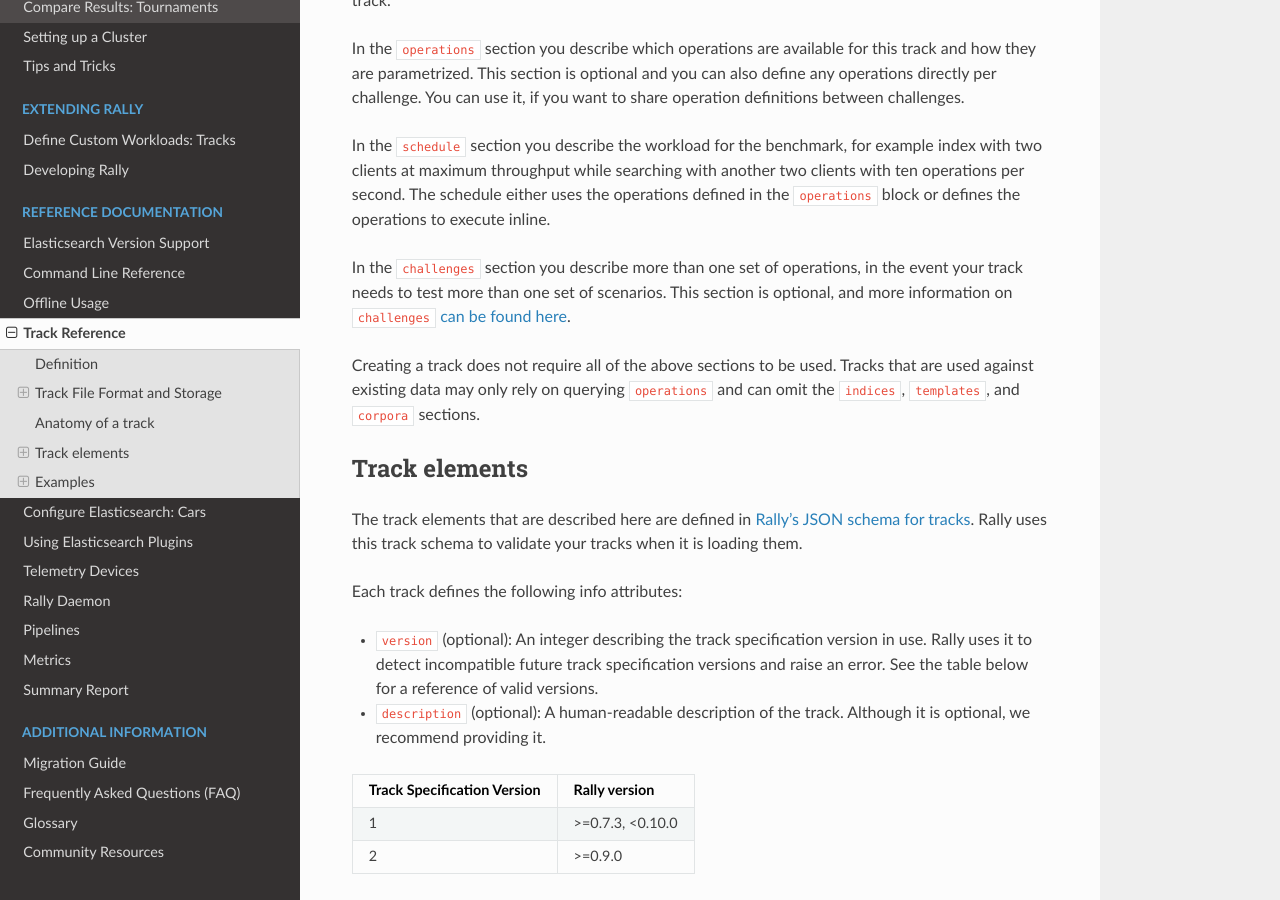
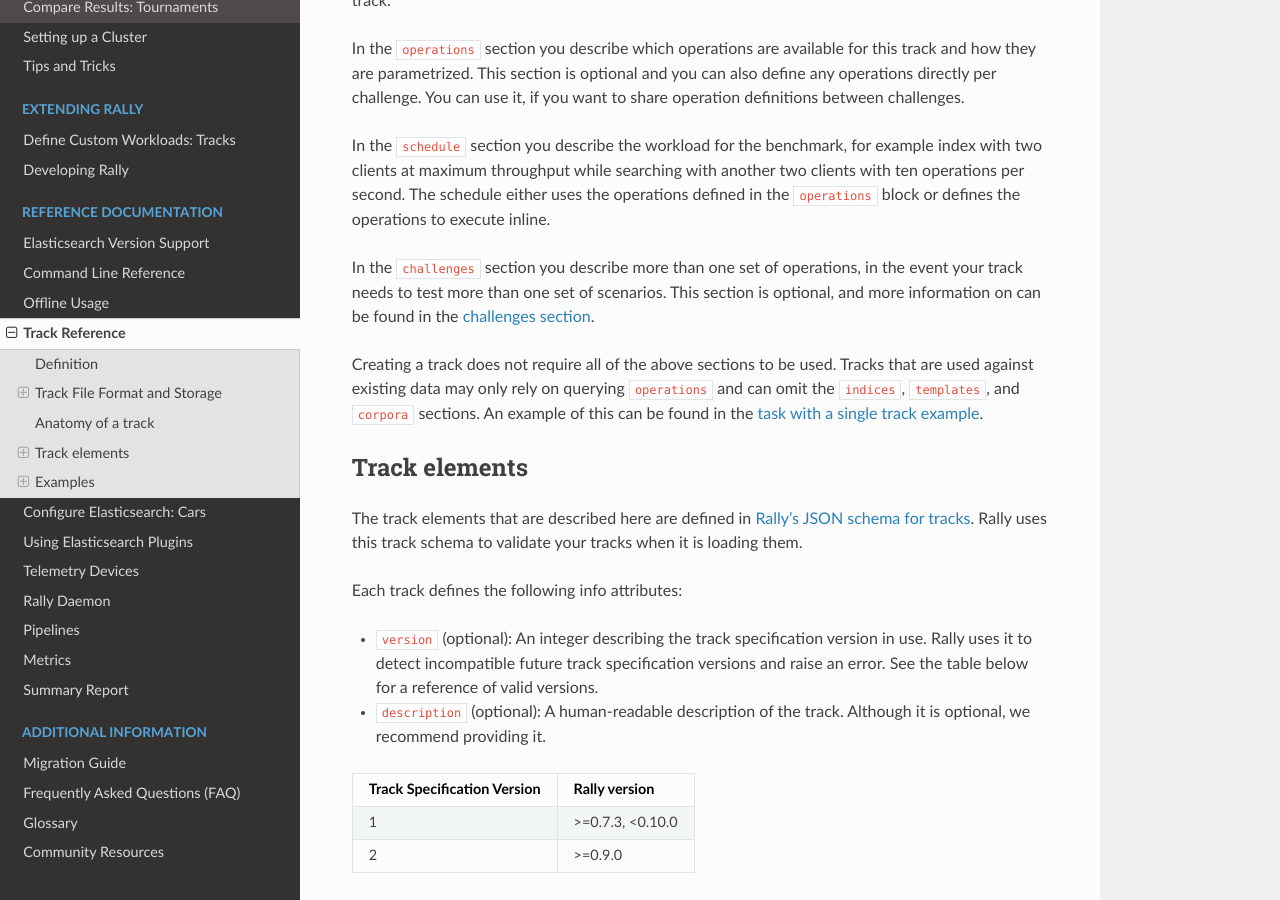
Before and after one commit to elastic/rally, a Sphinx documentation site: the page built from docs/track.rst, in a window 1280 px wide and 900 px high, scrolled down 3598 px. Built offline with Sphinx 7.4.7 and the Read the Docs theme 2.0.0, drawn with Linux system fonts in a browser that asks for light colours.

Commit message:
More review comments

```diff
--- a/docs/track.rst
+++ b/docs/track.rst
@@ -123,9 +123,9 @@ In the ``operations`` section you describe which operations are available for th
 
 In the ``schedule`` section you describe the workload for the benchmark, for example index with two clients at maximum throughput while searching with another two clients with ten operations per second. The schedule either uses the operations defined in the ``operations`` block or defines the operations to execute inline.
 
-In the ``challenges`` section you describe more than one set of operations, in the event your track needs to test more than one set of scenarios. This section is optional, and more information on ``challenges`` :ref:`can be found here <track_challenge>`.
+In the ``challenges`` section you describe more than one set of operations, in the event your track needs to test more than one set of scenarios. This section is optional, and more information on can be found in the :ref:`challenges section<track_challenge>`.
 
-Creating a track does not require all of the above sections to be used. Tracks that are used against existing data may only rely on querying ``operations`` and can omit the ``indices``, ``templates``, and ``corpora`` sections.
+Creating a track does not require all of the above sections to be used. Tracks that are used against existing data may only rely on querying ``operations`` and can omit the ``indices``, ``templates``, and ``corpora`` sections. An example of this can be found in the :ref:`task with a single track example<track_single_task>`.
 
 Track elements
 ==============
@@ -1159,6 +1159,8 @@ This operation is :ref:`retryable <track_operations>`.
 Examples
 ========
 
+.. _track_single_task:
+
 A track with a single task
 ..........................
 
```
